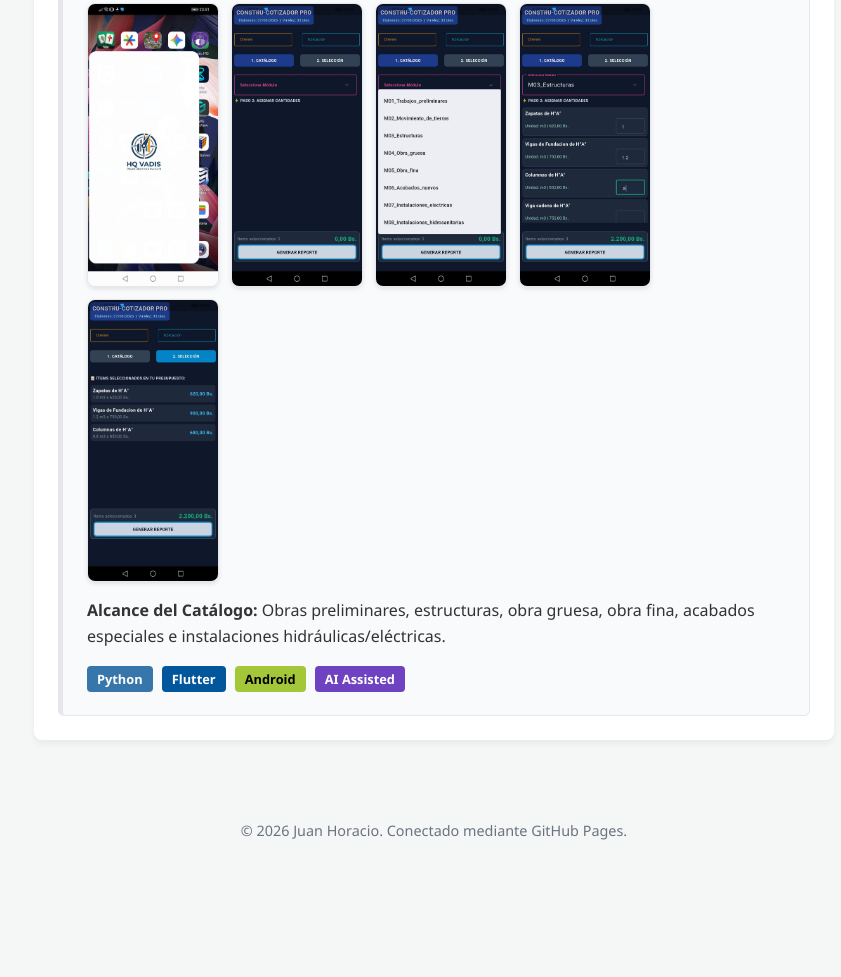
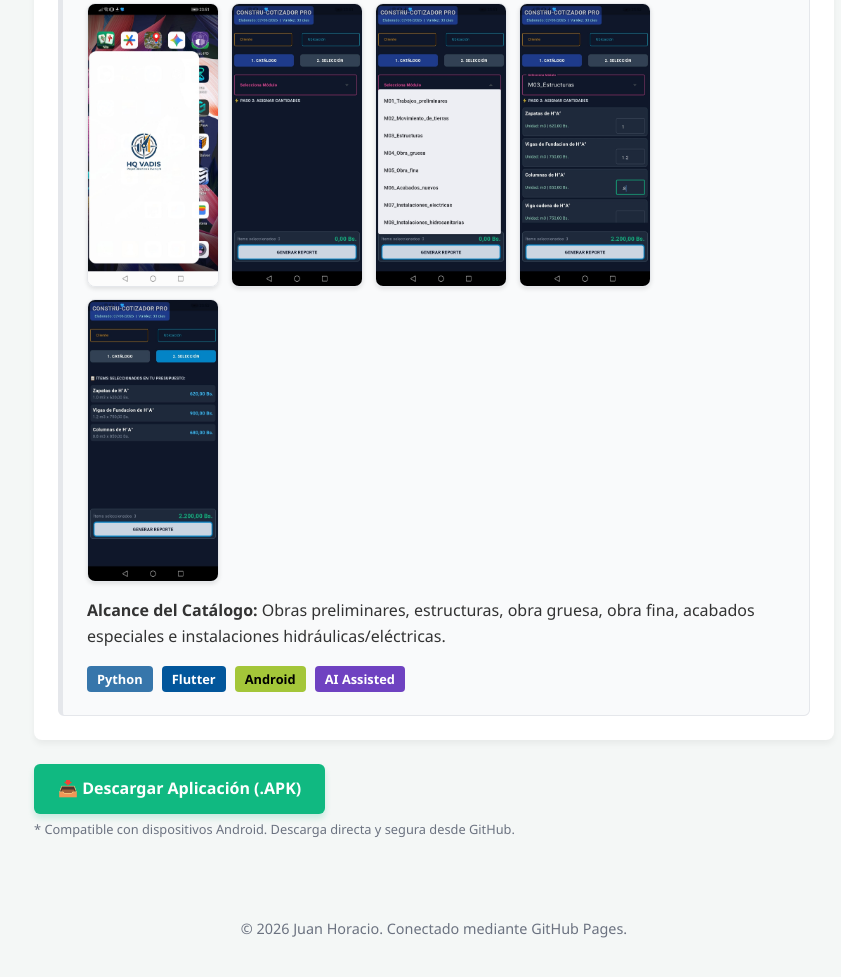
Before and after one commit to Juan-Horacio-quis/Juan-Horacio-quis.github.io, a plain HTML site: page index.html in a window 1280 px wide. Shown: the part 1170-2147 px from the top of the page, without its empty margins (206-1047 px from the left). Before the commit the page ends 2058 px from the top, so only its background shows below. Drawn offline with Linux system fonts and the light colour scheme.

Commit message:
Update index.html

```diff
--- a/index.html
+++ b/index.html
@@ -77,6 +77,13 @@
                 </p>
             </div>
         </section>
+                <!-- BOTÓN DE DESCARGA DE LA APK DESDE COMUNICADOS -->
+                <div style="margin: 1.5rem 0;">
+                    <a href="PEGAR_AQUÍ_EL_ENLACE_QUE_COPIASTE" style="display: inline-block; background-color: #10b981; color: white; text-decoration: none; padding: 12px 24px; font-weight: bold; border-radius: 6px; box-shadow: 0 4px 6px rgba(16, 185, 129, 0.2); transition: background 0.3s ease;">
+                        📥 Descargar Aplicación (.APK)
+                    </a>
+                    <p style="margin: 0.3rem 0 0; font-size: 0.8rem; color: #6b7280;">* Compatible con dispositivos Android. Descarga directa y segura desde GitHub.</p>
+                </div>
 
     </div>
 
```
